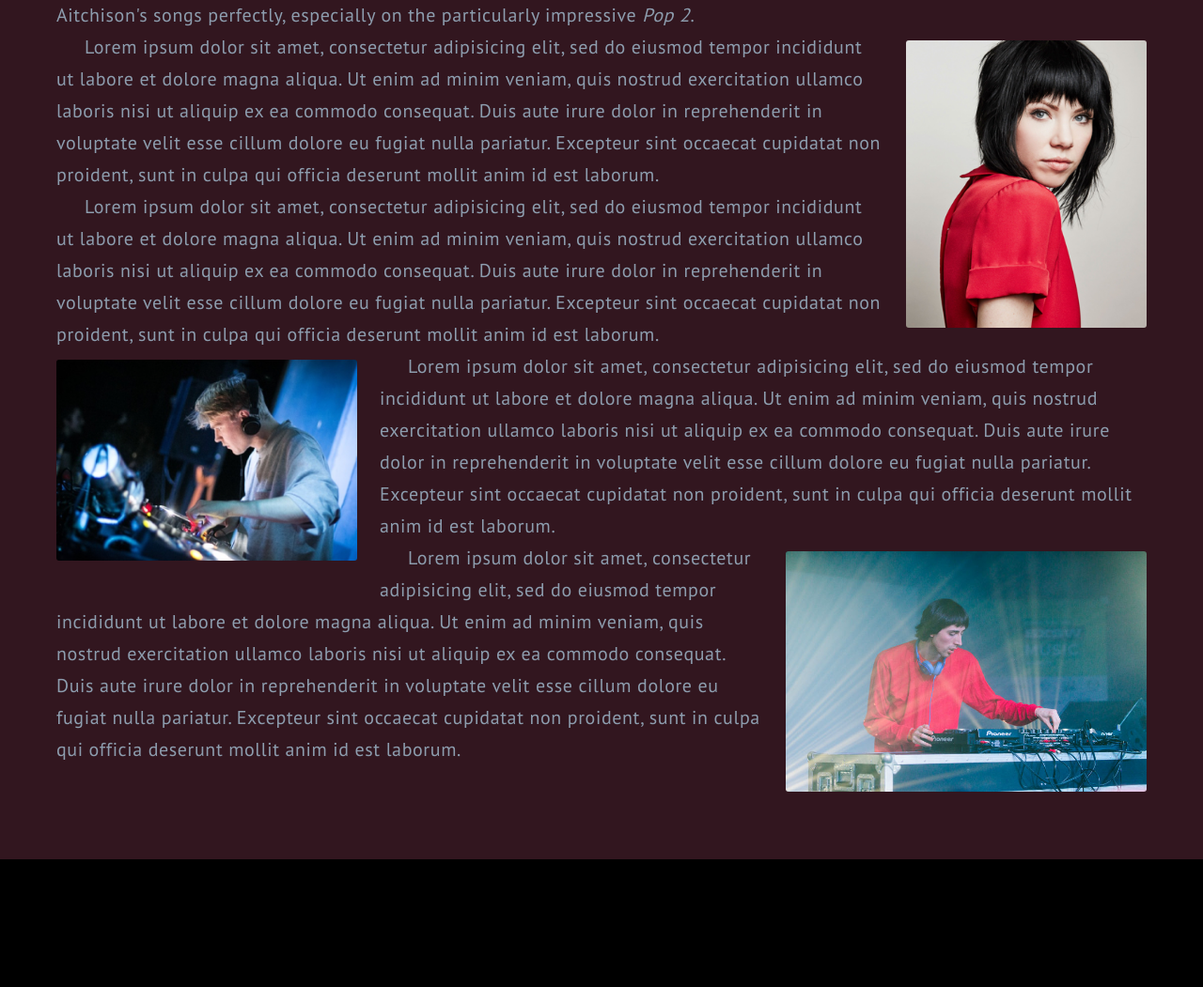
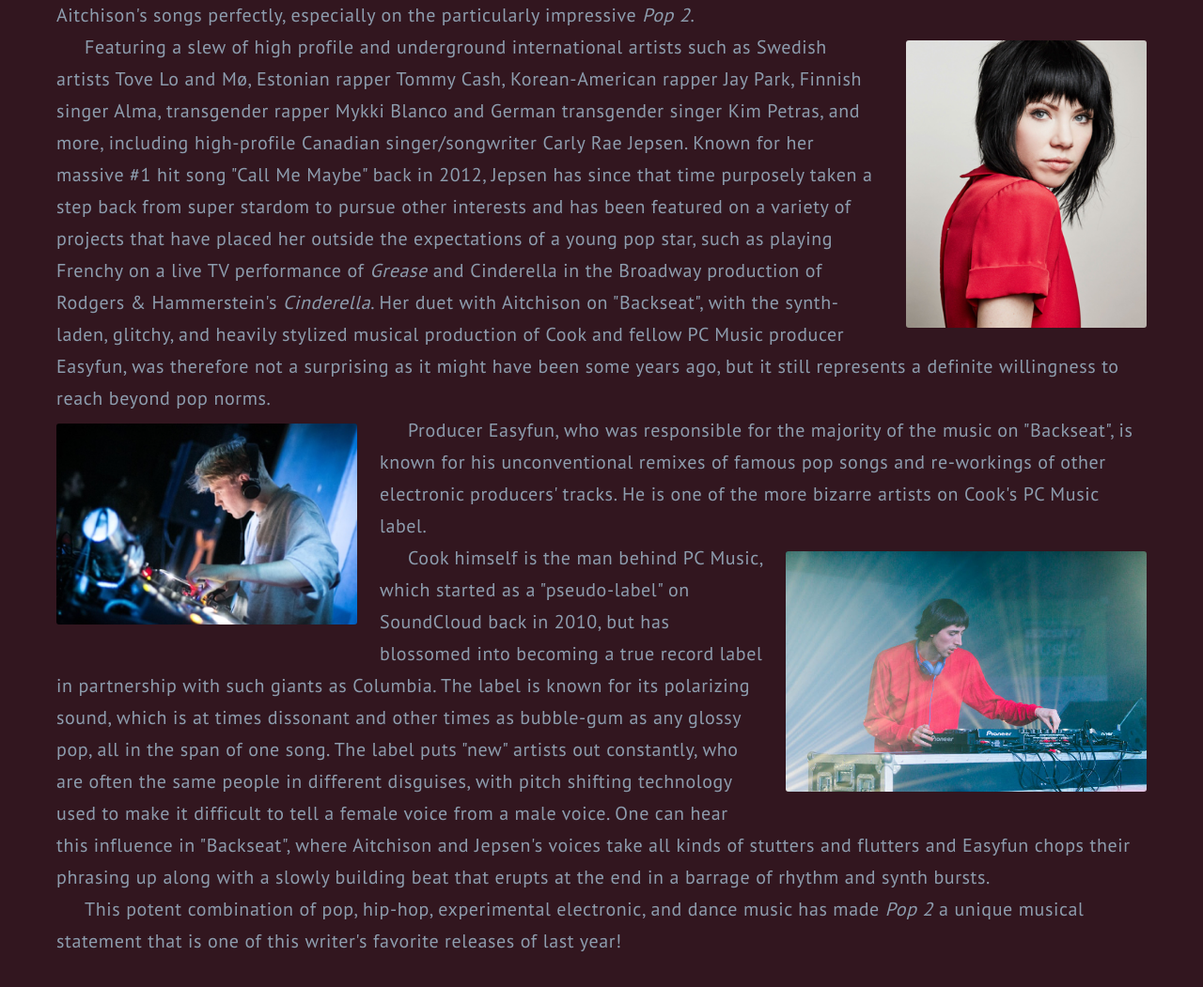
Before and after one commit to nedfaulhaber/mumsy-72, a plain HTML site: page charli.html in a window 1280 px wide. Shown: the part 1473-2524 px from the top of the page at 94% size. Before the commit the page ends 2388 px from the top, so only its background shows below. Drawn offline with nearby package versions, Linux system fonts and the light colour scheme; a web font is replaced by a local one.

Commit message:
finished html for charli page

```diff
--- a/charli.html
+++ b/charli.html
@@ -38,12 +38,12 @@
         <p>The past 3 years have seen Aitchison as busy as ever, dropping singles, EP's, mixtapes, touring, and writing songs for others.  She hinted in 2015 that she was beginning work on her third album, which she said would be her most poppy, electronic music of her career.  This marked a significant step for Aitchison, as prior to this, despite getting so much joy from writing pop songs for others, she had avoided any overt pop in her own music, wanting to be taken seriously by more alternative and indie audiences.  Many believe that this may explain why her first two albums and mixtapes were received with lukewarm reviews - she seemed to be restraining herself.</p>
         <p>Interestingly, this third album is still apparently in the works, but in the meantime, Aitchison has been busier than ever, releasing two mixtapes and a single ("Boys")in 2017.  While "Boys" was supposedly the first release from the upcoming album, <em>Number 1 Angel</em> and <em>Pop 2</em> were described by Aitchison as opportunities to collaborate with some of her favorite artists from across the pop world, as well as a way to release a bunch of songs she had been writing (apparently in addition to whatever she is writing for the still forthcoming third LP).  These mixtapes are full of fun and quirky pop songs with the help of the bizarre and unique production of AG Cook, the head of England's PC Music label.  Cook and his producer collaborators are know for their unique take on pop, creating songs that are undeniably catchy but also full of twists and turns and odd sound effects one would expect from more underground EDM producers.  The production is often just plain goofy, which seems to fit Aitchison's songs perfectly, especially on the particularly impressive <em>Pop 2</em>.</p>
         <img id="carly" src="img/carly.png" alt="picture of Carly Rae Jepsen">
-        <p>Lorem ipsum dolor sit amet, consectetur adipisicing elit, sed do eiusmod tempor incididunt ut labore et dolore magna aliqua. Ut enim ad minim veniam, quis nostrud exercitation ullamco laboris nisi ut aliquip ex ea commodo consequat. Duis aute irure dolor in reprehenderit in voluptate velit esse cillum dolore eu fugiat nulla pariatur. Excepteur sint occaecat cupidatat non proident, sunt in culpa qui officia deserunt mollit anim id est laborum.</p>
-        <p>Lorem ipsum dolor sit amet, consectetur adipisicing elit, sed do eiusmod tempor incididunt ut labore et dolore magna aliqua. Ut enim ad minim veniam, quis nostrud exercitation ullamco laboris nisi ut aliquip ex ea commodo consequat. Duis aute irure dolor in reprehenderit in voluptate velit esse cillum dolore eu fugiat nulla pariatur. Excepteur sint occaecat cupidatat non proident, sunt in culpa qui officia deserunt mollit anim id est laborum.</p>
+        <p>Featuring a slew of high profile and underground international artists such as Swedish artists Tove Lo and Mø, Estonian rapper Tommy Cash, Korean-American rapper Jay Park, Finnish singer Alma, transgender rapper Mykki Blanco and German transgender singer Kim Petras, and more, including high-profile Canadian singer/songwriter Carly Rae Jepsen.  Known for her massive #1 hit song "Call Me Maybe" back in 2012, Jepsen has since that time purposely taken a step back from super stardom to pursue other interests and has been featured on a variety of projects that have placed her outside the expectations of a young pop star, such as playing Frenchy on a live TV performance of <em>Grease</em> and Cinderella in the Broadway production of Rodgers & Hammerstein's <em>Cinderella</em>.  Her duet with Aitchison on "Backseat", with the synth-laden, glitchy, and heavily stylized musical production of Cook and fellow PC Music producer Easyfun, was therefore not a surprising as it might have been some years ago, but it still represents a definite willingness to reach beyond pop norms.</p>
         <img id="easyfun" src="img/easyfun.png" alt="picture of EASYFUN">
-        <p>Lorem ipsum dolor sit amet, consectetur adipisicing elit, sed do eiusmod tempor incididunt ut labore et dolore magna aliqua. Ut enim ad minim veniam, quis nostrud exercitation ullamco laboris nisi ut aliquip ex ea commodo consequat. Duis aute irure dolor in reprehenderit in voluptate velit esse cillum dolore eu fugiat nulla pariatur. Excepteur sint occaecat cupidatat non proident, sunt in culpa qui officia deserunt mollit anim id est laborum.</p>
+        <p>Producer Easyfun, who was responsible for the majority of the music on "Backseat", is known for his unconventional remixes of famous pop songs and re-workings of other electronic producers' tracks.  He is one of the more bizarre artists on Cook's PC Music label.</p>
         <img id="agcook" src="img/AGCook2.png" alt="picture of AG Cook">
-        <p>Lorem ipsum dolor sit amet, consectetur adipisicing elit, sed do eiusmod tempor incididunt ut labore et dolore magna aliqua. Ut enim ad minim veniam, quis nostrud exercitation ullamco laboris nisi ut aliquip ex ea commodo consequat. Duis aute irure dolor in reprehenderit in voluptate velit esse cillum dolore eu fugiat nulla pariatur. Excepteur sint occaecat cupidatat non proident, sunt in culpa qui officia deserunt mollit anim id est laborum.</p>
+        <p>Cook himself is the man behind PC Music, which started as a "pseudo-label" on SoundCloud back in 2010, but has blossomed into becoming a true record label in partnership with such giants as Columbia.  The label is known for its polarizing sound, which is at times dissonant and other times as bubble-gum as any glossy pop, all in the span of one song.  The label puts "new" artists out constantly, who are often the same people in different disguises, with pitch shifting technology used to make it difficult to tell a female voice from a male voice.  One can hear this influence in "Backseat", where Aitchison and Jepsen's voices take all kinds of stutters and flutters and Easyfun chops their phrasing up along with a slowly building beat that erupts at the end in a barrage of rhythm and synth bursts.</p>
+        <p>This potent combination of pop, hip-hop, experimental electronic, and dance music has made <em>Pop 2</em> a unique musical statement that is one of this writer's favorite releases of last year!</p>
       </div>
     </div>
   </body>
```
